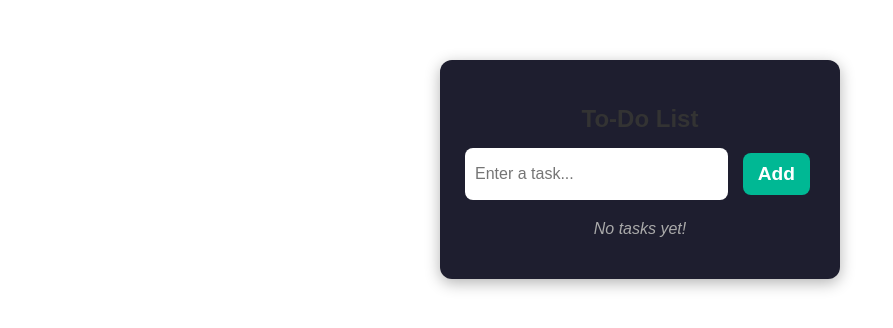
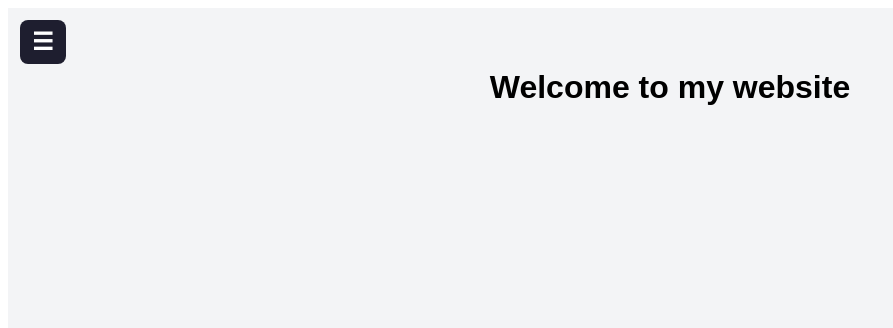
Before and after one commit to krish-kakadiya/FSD, a React (Vite) app in the folder fsd-classwork/: page / in a window 1280 px wide. Shown: the top 328 px of the page, without its empty margins (0-893 px from the left). Built offline with nearby package versions, Linux system fonts and the light colour scheme.

Commit message:
feat: Implement Sidebar component with toggle functionality and styling

```diff
--- a/fsd-classwork/package.json
+++ b/fsd-classwork/package.json
@@ -11,7 +11,8 @@
   },
   "dependencies": {
     "react": "^19.1.1",
-    "react-dom": "^19.1.1"
+    "react-dom": "^19.1.1",
+    "react-router-dom": "^7.9.4"
   },
   "devDependencies": {
     "@eslint/js": "^9.35.0",
--- a/fsd-classwork/src/App.jsx
+++ b/fsd-classwork/src/App.jsx
@@ -5,6 +5,7 @@ import WelcomeClock from './Practical/Practical3/WelcomeClock'
 import CounterApp from './Practical/Practical4/CounterApp'
 import Calculator from './Practical/Practical5/Calculator'
 import TodoList from './Practical/Practical6/TodoList'
+import Sidebar from './Practical/Practical7/Sidebar'
 
 
 function App() {
@@ -12,7 +13,7 @@ function App() {
 
   return (
     <>
-      <TodoList/>
+      <Sidebar/>
     </>
   )
 }
--- /dev/null
+++ b/fsd-classwork/src/Practical/Practical7/Sidebar.css
@@ -0,0 +1,89 @@
+.sidebar-container {
+  display: flex;
+  height: 100vh;
+  font-family: "Poppins", sans-serif;
+  background: #f3f4f6;
+}
+
+/* Toggle Button */
+.toggle-btn {
+  position: fixed;
+  top: 15px;
+  left: 15px;
+  font-size: 1.5rem;
+  background: #1e1e2f;
+  color: white;
+  border: none;
+  border-radius: 8px;
+  padding: 8px 12px;
+  cursor: pointer;
+  z-index: 1000;
+}
+
+.sidebar {
+  position: fixed;
+  left: -250px;
+  top: 0;
+  height: 100%;
+  width: 250px;
+  background: #1e1e2f;
+  color: white;
+  transition: 0.3s ease;
+  padding-top: 60px;
+}
+
+.sidebar.open {
+  left: 0;
+}
+
+.sidebar .logo {
+  text-align: center;
+  font-size: 1.5rem;
+  margin-bottom: 30px;
+}
+
+.sidebar ul {
+  list-style: none;
+  padding: 0;
+}
+
+.sidebar ul li {
+  margin: 15px 0;
+  text-align: center;
+}
+
+.sidebar ul li a {
+  color: white;
+  text-decoration: none;
+  font-size: 1.1rem;
+  padding: 10px 0;
+  display: block;
+  transition: 0.3s;
+}
+
+.sidebar ul li a:hover {
+  background: #00b894;
+  border-radius: 6px;
+}
+
+/* Page Content */
+.content {
+  flex: 1;
+  margin-left: 60px;
+  padding: 40px;
+  transition: margin-left 0.3s ease;
+  align-items: center;
+  text-align: center;
+}
+
+.sidebar.open ~ .content {
+  margin-left: 250px;
+}
+
+section {
+  margin: 60px 0;
+  background: white;
+  padding: 30px;
+  border-radius: 10px;
+  box-shadow: 0 4px 10px rgba(0, 0, 0, 0.1);
+}
--- /dev/null
+++ b/fsd-classwork/src/Practical/Practical7/Sidebar.jsx
@@ -0,0 +1,37 @@
+import React, { useState } from "react";
+import "./Sidebar.css";
+
+const Sidebar = () => {
+  const [isOpen, setIsOpen] = useState(false);
+
+  const toggleSidebar = () => {
+    setIsOpen(!isOpen);
+  };
+
+  return (
+    <div className="sidebar-container">
+      {/* Toggle Button */}
+      <button className="toggle-btn" onClick={toggleSidebar}>
+        {isOpen ? "✖" : "☰"}
+      </button>
+
+      {/* Sidebar */}
+      <div className={`sidebar ${isOpen ? "open" : ""}`}>
+        <h2 className="logo">MySite</h2>
+        <ul>
+          <li><a href="#home" onClick={toggleSidebar}>Home</a></li>
+          <li><a href="#about" onClick={toggleSidebar}>About</a></li>
+          <li><a href="#services" onClick={toggleSidebar}>Services</a></li>
+          <li><a href="#contact" onClick={toggleSidebar}>Contact</a></li>
+        </ul>
+      </div>
+
+      {/* Content area (optional) */}
+      <div className="content">
+        <h1>Welcome to my website</h1>
+      </div>
+    </div>
+  );
+};
+
+export default Sidebar;
```
